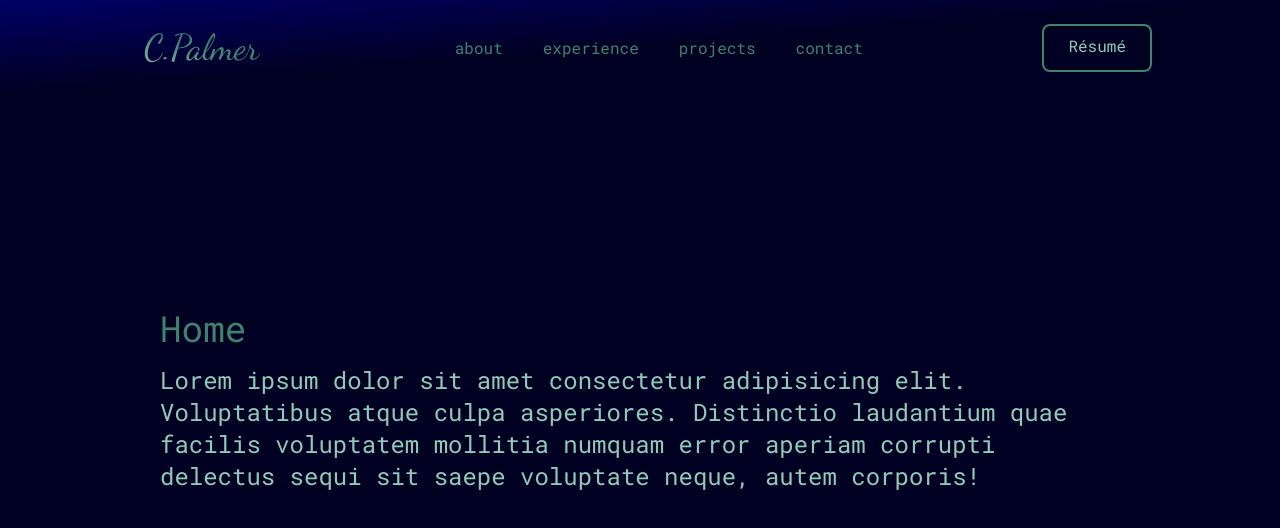
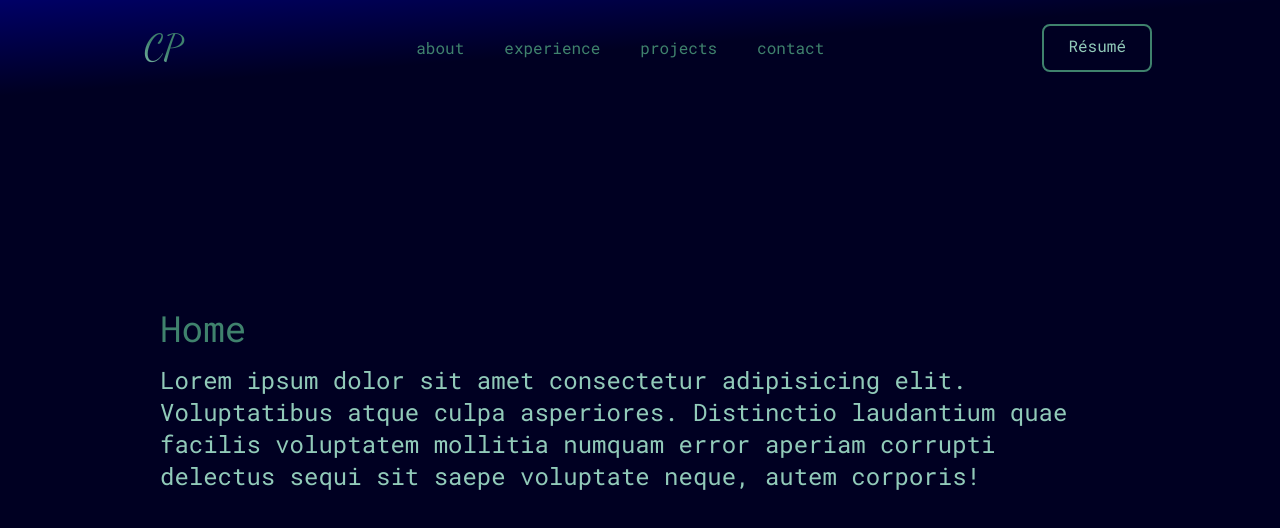
Before and after one commit to cpalmer-atx/react-tailwind-portfolio, a React (Create React App) app: page / in a window 1280 px wide. Shown: the top 528 px of the page. Built offline with nearby package versions, Linux system fonts and the light colour scheme; the HTML template or start-up script is replaced by a standard one.

Commit message:
changed logo to initials

```diff
--- a/src/components/Navbar.jsx
+++ b/src/components/Navbar.jsx
@@ -15,7 +15,7 @@ const Navbar = () => {
       <div className="flex items-center mx-auto justify-between max-w-5xl">
         <div>
           <Link to='home' smooth duration={700}>
-            <h1 className="text-4xl px-4 font-logo cursor-pointer hover:scale-105 duration-300 text-transparent bg-clip-text bg-gradient-to-bl from-primaryTxt via-primaryTxt to-secondaryTxt">C.Palmer</h1>
+            <h1 className="text-4xl px-4 font-logo cursor-pointer hover:scale-105 duration-300 text-transparent bg-clip-text bg-gradient-to-bl from-primaryTxt via-primaryTxt to-secondaryTxt">CP</h1>
           </Link>
         </div>
         <ul className="hidden space-x-6 text-primaryTxt md:flex">
```
